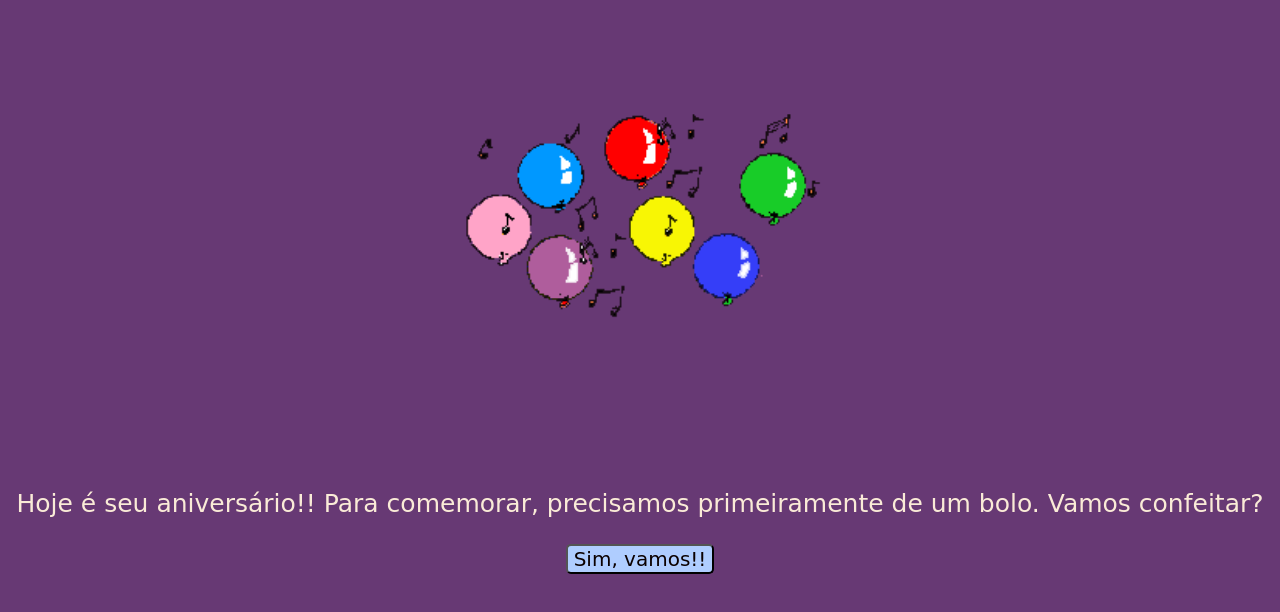
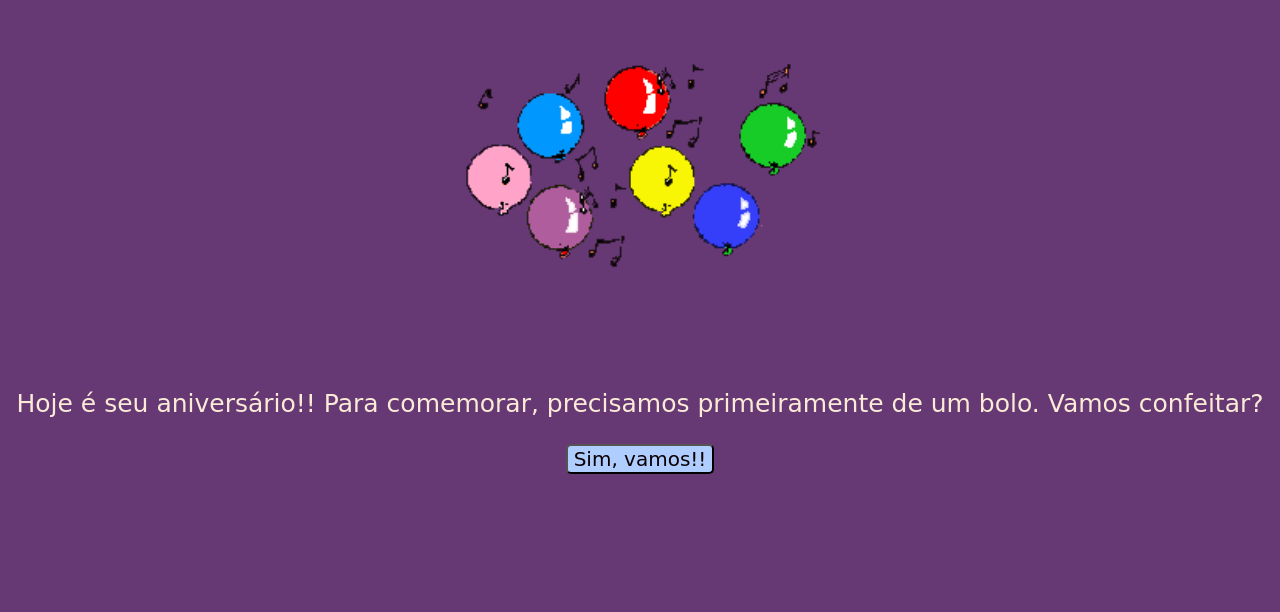
Before and after one commit to MoonMiru/Fazendo-Bolo, a plain HTML site: page index.html in a window 1280 px wide. Drawn offline with Linux system fonts and the light colour scheme.

Commit message:
Update style.css

```diff
--- a/style.css
+++ b/style.css
@@ -38,7 +38,6 @@ img {
     max-height: 300px;
     border-radius: 5px;
     width: 70vw;
-    margin: 2em 2em;
     object-fit: contain;
 }
 
```
